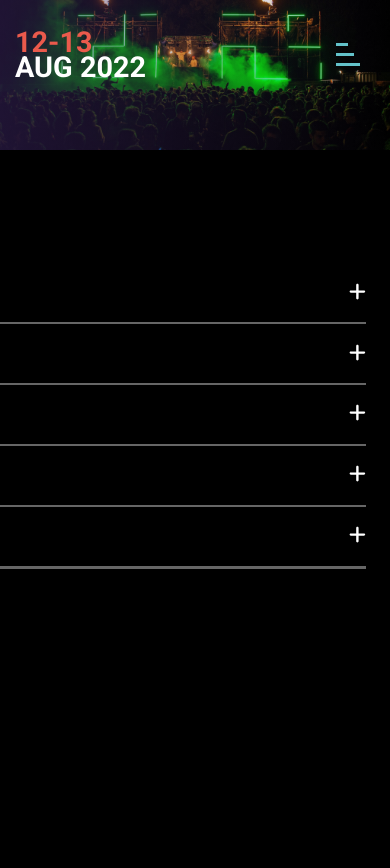
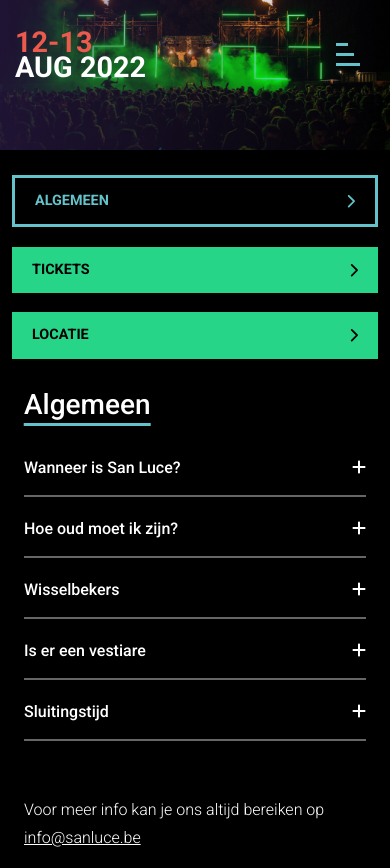
Before and after one commit to segersviktor/san-luce-2022, a Next.js app: page /faq in a window 390 px wide. Before the commit the page ends 844 px from the top, so only its background shows below. Built offline with nearby package versions, Linux system fonts and the light colour scheme.

Commit message:
Faq mobile

```diff
--- a/styles/components/_main-navigation.scss
+++ b/styles/components/_main-navigation.scss
@@ -10,7 +10,6 @@ $b: 'main-navigation';
     justify-content: space-between;
     align-items: center;
     padding-top: rem(30);
-
 
     a:hover {
       text-decoration: none;
@@ -149,6 +148,7 @@ $b: 'main-navigation';
     transition: visibility 0s 0.15s ease-out, opacity 0.15s ease-out, transform 0.15s ease-out;
     pointer-events: none;
     padding: 1rem 0;
+    display: none;
 
     @include respond-to('small') {
       opacity: 1;
@@ -156,6 +156,7 @@ $b: 'main-navigation';
       transform: none;
       transition: none;
       pointer-events: initial;
+      display: block;
     }
 
     &--list {
@@ -233,6 +234,7 @@ $b: 'main-navigation';
     }
 
     &.is-open {
+      display: block;
       visibility: visible;
       opacity: 1;
       transform: none;
--- a/styles/components/_section-questions.scss
+++ b/styles/components/_section-questions.scss
@@ -1,9 +1,6 @@
 $b: 'questions';
 
 .#{$b} {
-  display: flex;
-  flex-direction: column;
-  border-bottom: 1px solid #666666;
   margin-bottom: rem(50);
 
   &__item {
@@ -18,11 +15,16 @@ $b: 'questions';
     }
 
     &--question {
-      padding: rem(15) 0;
-      font-size: 1.2rem;
+      font-size: 1rem;
       font-weight: 500;
       display: flex;
       justify-content: space-between;
+      padding: rem(15) 0;
+
+      @include respond-to('small') {
+        padding: rem(15) 0;
+        font-size: 1.2rem;
+      }
 
       &.is-active {
         border-bottom: 2px solid #666666;
@@ -56,16 +58,21 @@ $b: 'questions';
           margin: 0;
           position: relative;
           padding-left: 1.5em;
+          font-size: .9rem;
+
+          @include respond-to('small') {
+            font-size: 1rem;
+          }
 
           &:before {
-            background-color: #8d8585;
+            background-color: $white;
             border-radius: 50%;
             content: "";
             display: block;
             height: 0.6rem;
             left: .25em;
             position: absolute;
-            bottom: 0.6em;
+            top: 0.6em;
             width: 0.6rem;
           }
         }
@@ -90,17 +97,24 @@ $b: 'questions';
 .section-questions {
   background-color: $black;
   color: $white;
-  padding-top: 50px;
-  display: flex;
-  justify-content: flex-end;
-  flex-direction: row;
+  padding-top: 25px;
+
+  @include respond-to('small') {
+    display: flex;
+    justify-content: flex-end;
+    flex-direction: row;
+    padding-top: 50px;
+  }
 
   &__menu {
     ul {
-      margin-right: calc(0.2rem + 5.625vw);
-      width: 20rem;
       list-style: none;
       padding: 0;
+
+      @include respond-to('small') {
+        width: 20rem;
+        margin-right: calc(0.2rem + 5.625vw);
+      }
 
       li {
         margin-bottom: 1.2rem;
@@ -110,7 +124,7 @@ $b: 'questions';
           display:         flex;
           justify-content: space-between;
           color:           $black;
-          font-size:       1rem;
+          font-size:       .9rem;
           text-decoration: none;
           font-weight:     $font-weight-bold;
           line-height:     1;
@@ -118,6 +132,10 @@ $b: 'questions';
           position:        relative;
           text-transform:  uppercase;
           background:      #27d589;
+
+          @include respond-to('small') {
+            font-size: 1rem;
+          }
         }
 
         &.is-active {
@@ -125,7 +143,6 @@ $b: 'questions';
             color: $color-brand-base;
             border: 3px solid $color-brand-base;
             background: none;
-            //border: 1px solid $color-brand-dark-violet;
           }
         }
       }
@@ -133,9 +150,11 @@ $b: 'questions';
   }
 
   &__inner {
-    min-width: 60rem;
     width: 100%;
 
+    @include respond-to('small') {
+      min-width: 60rem;
+    }
   }
 
   h3 {
```
